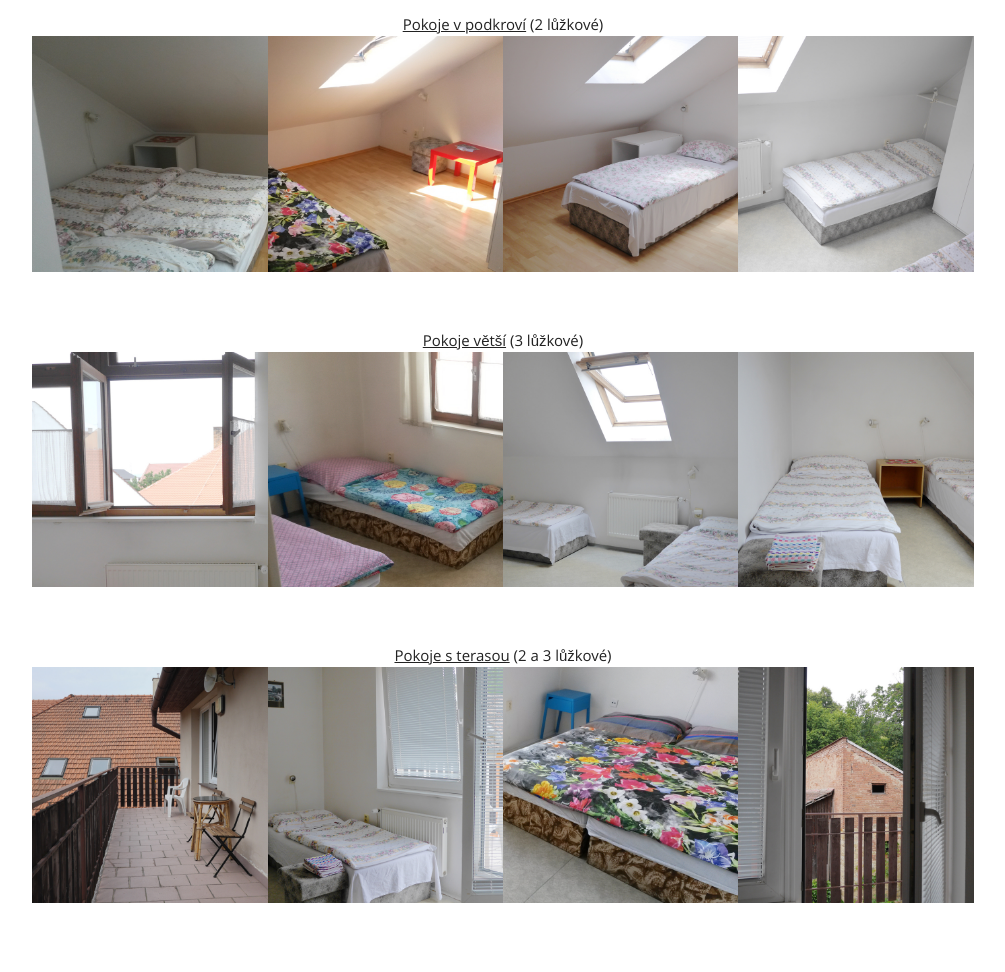
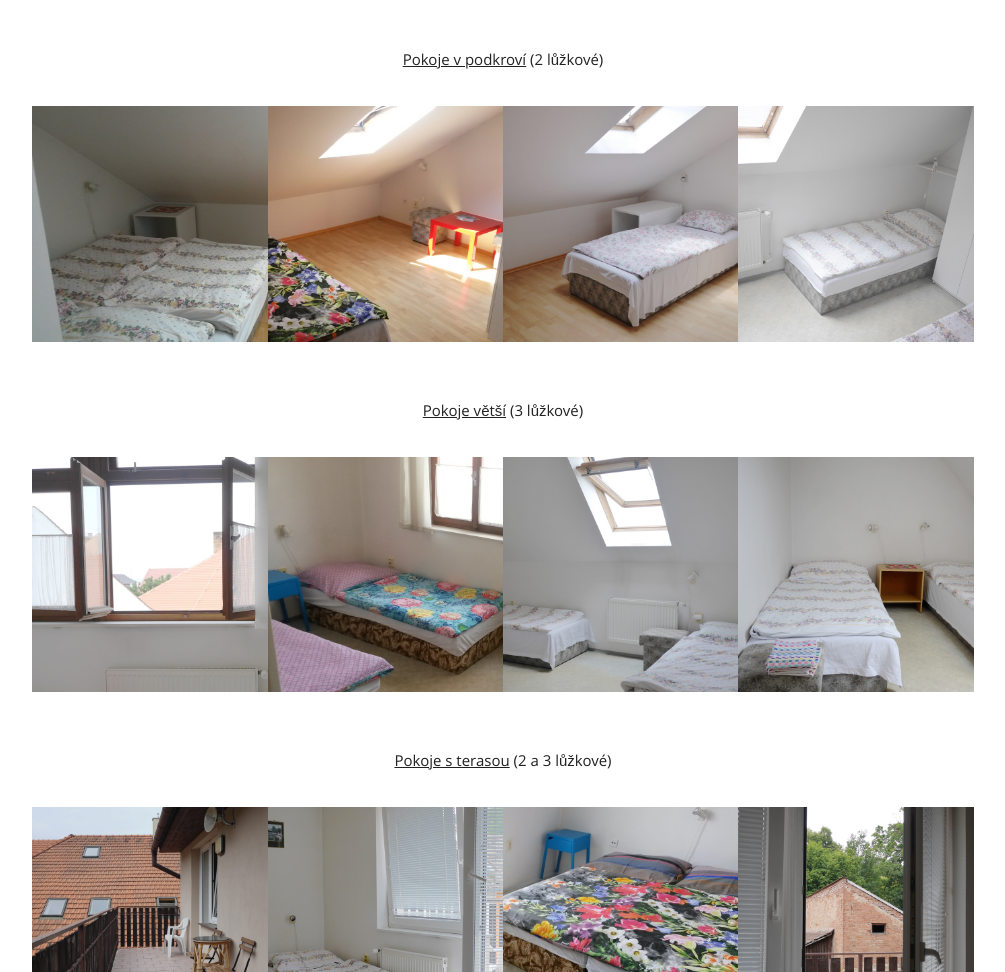
Before and after one commit to markol-raw-food/Penzion, a plain HTML site: page index.html in a window 1280 px wide. Shown: the part 1299-2271 px from the top of the page, without its empty margins (137-1142 px from the left). Drawn offline with nearby package versions, Linux system fonts and the light colour scheme; some packages are replaced by stand-ins of ours.

Commit message:
Update index.html

```diff
--- a/index.html
+++ b/index.html
@@ -145,7 +145,7 @@
             Děti využívající lůžko platí polovinu ceny. Při dlouhodobém pobytu poskytujeme slevu.
             </p>
 
-            <u>Pokoje malé</u> (2 lůžkové)</br>
+            <p><u>Pokoje malé</u> (2 lůžkové)</p>
 
 
         <div align="center">
@@ -195,7 +195,7 @@
 
 
 
-            <u>Pokoje v podkroví</u> (2 lůžkové)</br>
+            <p><u>Pokoje v podkroví</u> (2 lůžkové)</p>
 
 
 
@@ -252,7 +252,7 @@
 
 
 
-            <u>Pokoje větší</u> (3 lůžkové)</br>
+            <p><u>Pokoje větší</u> (3 lůžkové)</p>
 
 
 
@@ -308,7 +308,7 @@
 
 
 
-            <u>Pokoje s terasou</u> (2 a 3 lůžkové)</br>
+            <p><u>Pokoje s terasou</u> (2 a 3 lůžkové)</p>
 
 
 
@@ -517,7 +517,8 @@
 
             Plačkova 43<br>
             Boskovice, 680 01<br>
-            Barbora Hanzlová / IČ: 01726102</li>
+            Barbora Hanzlová / IČ: 01726102<br>
+            &nbsp;</li>
 
             <li><p><b>REZERVACE</b><br>
 
```
